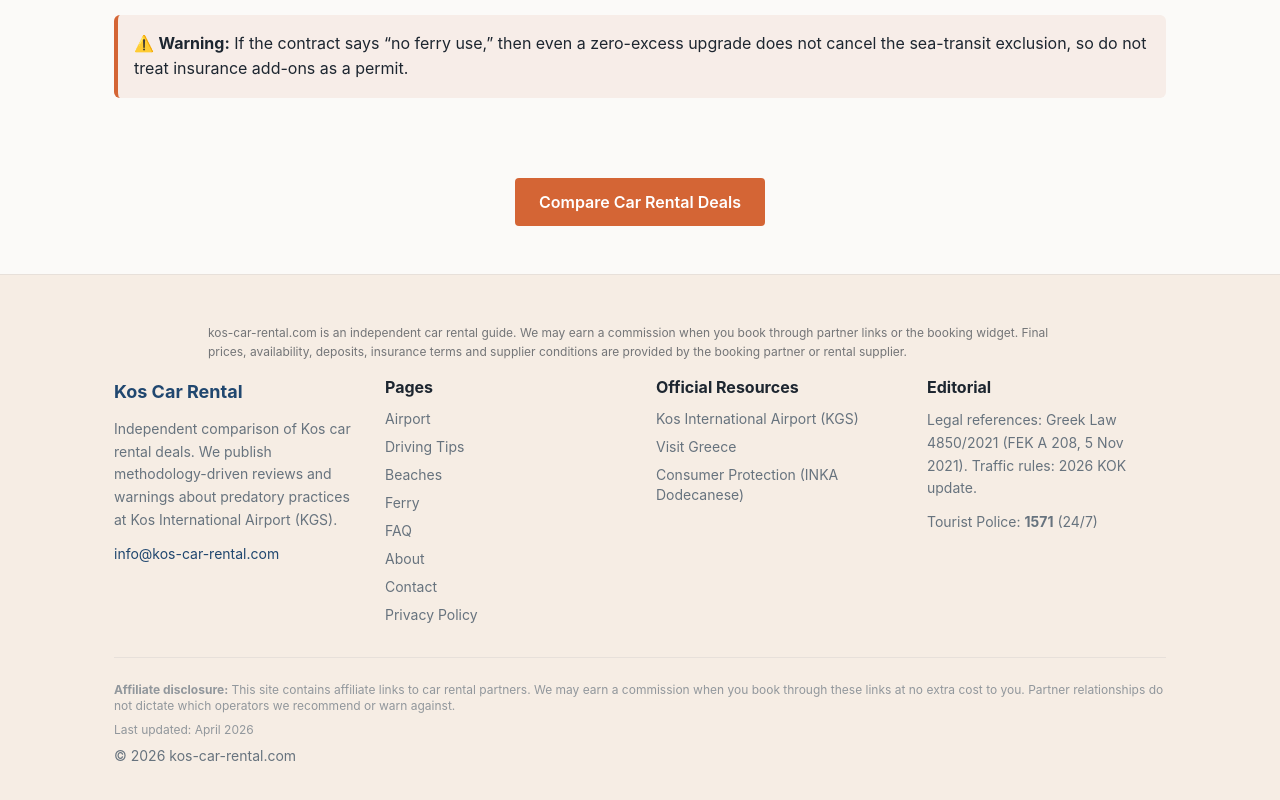
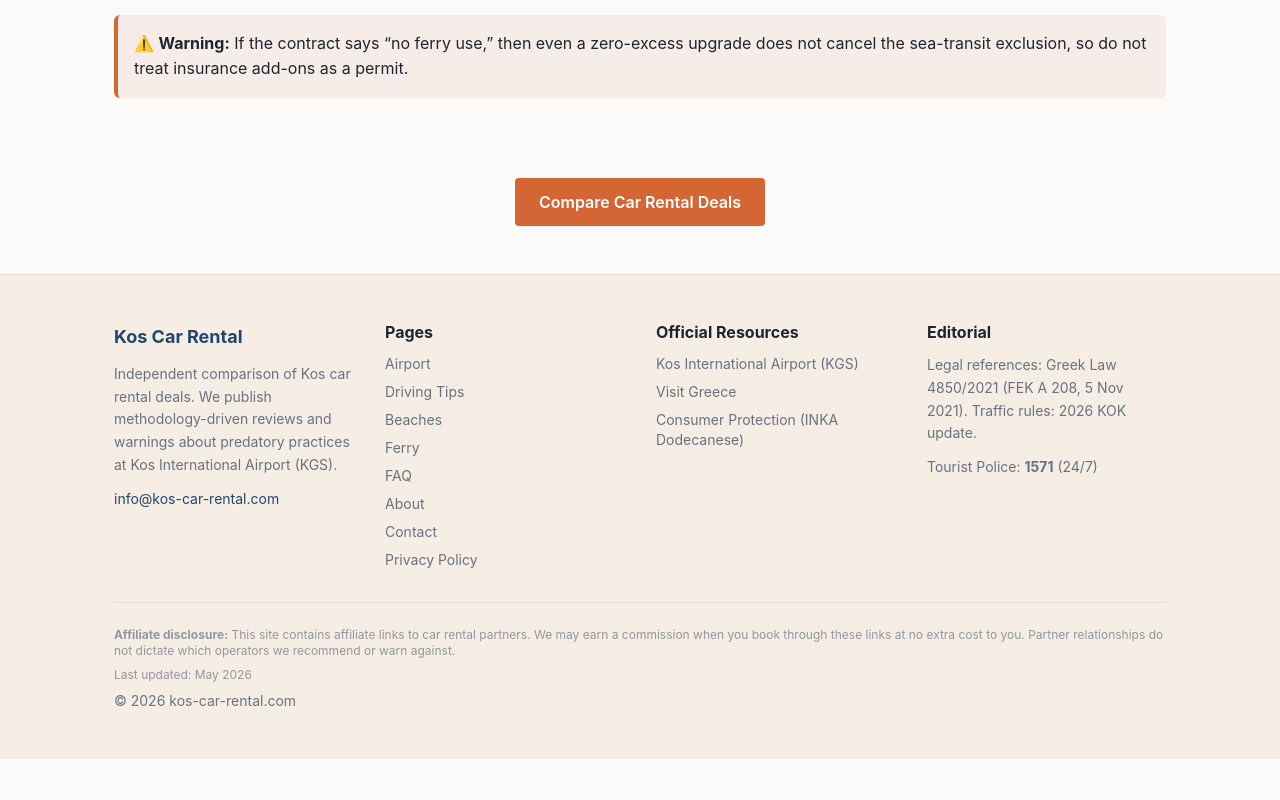
Before and after one commit to LeadGate/kos-car-rental, a React (Vite) app: page /ferry-to-kos in a window 1280 px wide. Shown: the part 5124-5924 px from the top of the page. After the commit the page ends 5883 px from the top, so only its background shows below. Built offline with nearby package versions, Linux system fonts and the light colour scheme; the HTML template or start-up script is replaced by a standard one.

Commit message:
fix(footer): canonical structure — single disclosure, current date, copyright bottom
- remove orphan affiliate disclaimer floating outside container
- bump "Last updated" to May 2026 (was stale)
- canonical legal-block order: disclosure → last updated → © last

```diff
--- a/src/components/Footer.tsx
+++ b/src/components/Footer.tsx
@@ -19,9 +19,6 @@ const outboundLinks = [
 
 const Footer = () => (
   <footer className="border-t border-border bg-secondary py-12">
-      <p className="text-xs opacity-60 leading-relaxed mb-4 px-4 max-w-4xl mx-auto">
-        kos-car-rental.com is an independent car rental guide. We may earn a commission when you book through partner links or the booking widget. Final prices, availability, deposits, insurance terms and supplier conditions are provided by the booking partner or rental supplier.
-      </p>
     <div className="container">
       <div className="grid gap-8 md:grid-cols-4">
         <div>
@@ -67,7 +64,7 @@ const Footer = () => (
         <p className="text-xs opacity-70">
           <strong>Affiliate disclosure:</strong> This site contains affiliate links to car rental partners. We may earn a commission when you book through these links at no extra cost to you. Partner relationships do not dictate which operators we recommend or warn against.
         </p>
-        <p className="text-xs opacity-70">Last updated: April 2026</p>
+        <p className="text-xs opacity-70">Last updated: May 2026</p>
         <p>&copy; {new Date().getFullYear()} kos-car-rental.com</p>
       </div>
     </div>
```
